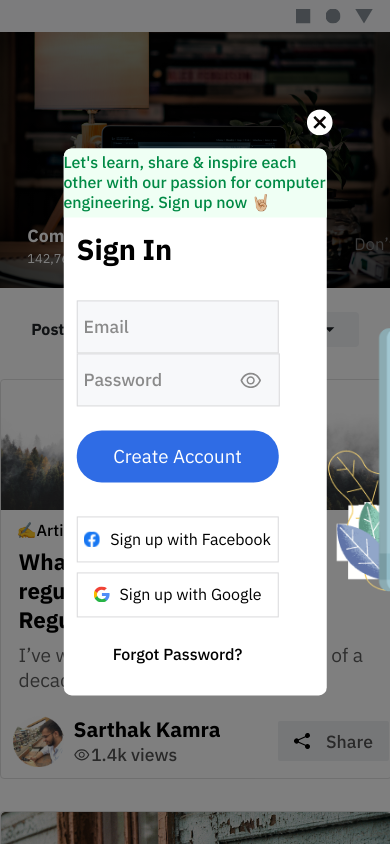
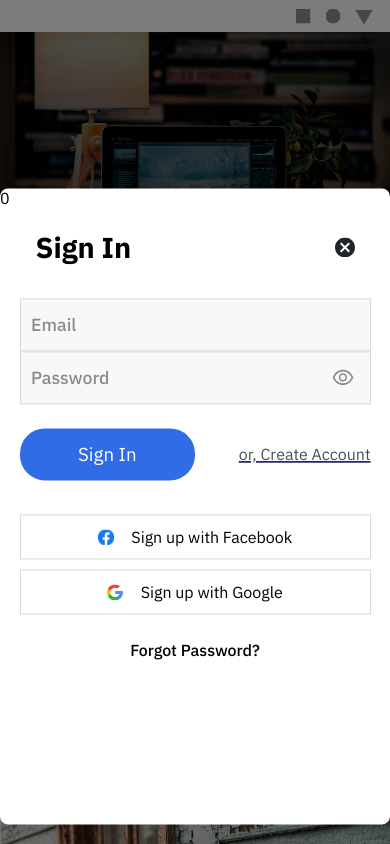
Before and after one commit to sarthakagarwal882/ATG_WORLD, a React (Vite) app: page /login in a window 390 px wide. Shown: the top 844 px of the page. Built offline with nearby package versions, Linux system fonts and the light colour scheme.

Commit message:
login register page responsive

```diff
--- a/src/components/Card.jsx
+++ b/src/components/Card.jsx
@@ -79,7 +79,7 @@ const Card = (props) => {
 
             {
                 (genInfoCount > 0) ?
-                    <div className='card-gen-info' style={{ width: (genInfoCount) * (viewport ? 40 : 30) + '%' }}>
+                    <div className='card-gen-info' style={{ width: (genInfoCount) * (genInfoCount === 2 ? 40 : (viewport ? 40 : 30)) + '%' }}>
                         {(company) ? <p><TbBriefcase2 />{company}</p> : null}
                         {(date) ? <p><span className='gen-info-calendar'></span>{date}</p> : null}
                         {(location) ? <p><MdOutlineLocationOn />{location}</p> : null}
--- a/src/components/Login.jsx
+++ b/src/components/Login.jsx
@@ -4,13 +4,13 @@ import { AiOutlineEyeInvisible, AiOutlineEye } from 'react-icons/ai'
 import { Link } from 'react-router-dom'
 import './LoginStyles.css'
 const Login = () => {
-    const [viewport, setViewport] = useState(true)
+    const [viewport, setViewport] = useState(window.innerWidth <= 1000 ? true : false)
     const [passShow, setPassShow] = useState({ type: 'password' })
     const handleViewport = () => {
         if ((window.innerWidth) <= 1000)
+            setViewport(true)
+        else
             setViewport(false)
-        else
-            setViewport(true)
     }
 
     const handlePassShow = (type) => {
@@ -25,25 +25,34 @@ const Login = () => {
 
     return (
         <div className='overlay-dark'>
-            <div className='login-wrapper'>
+            <div className='login-wrapper translate-back'>
+                {
+                    (!viewport) &&
                     <Link to={'/'}>
                         <img src="/assets/close.svg" className='login-close' alt="" />
                     </Link>
+                }
 
                 <div className='login'>
-                    {viewport ?
+                    {!viewport &
                         <div className='login-notification' >
                             <p>Let's learn, share & inspire each other with our passion for computer engineering. Sign up now 🤘🏼</p>
                         </div>
-                        :
-                        null
                     }
 
                     <div className='login-main'>
 
                         <div className='login-form'>
 
+                            {
+                                (viewport) ?
+                                    <div className='sign-in-mobile-header'>
                                         <h2>Sign In</h2>
+                                        <img src="/assets/close-mobile.svg" alt="" />
+                                    </div>
+                                    :
+                                    <h2>Sign In</h2>
+                            }
 
                             <form onSubmit={hnadleFormSubmit}>
 
@@ -52,7 +61,16 @@ const Login = () => {
                                     <input placeholder='Password' type={passShow.type} />
                                     {(passShow.type === 'password') ? <AiOutlineEye onClick={() => { handlePassShow('text') }} /> : <AiOutlineEyeInvisible onClick={() => { handlePassShow('password') }} />}
                                 </div>
-                                <button type='submit'>Create Account</button>
+                                {
+                                    (viewport) ?
+                                        <div className='sign-in-mobile-btn'>
+                                            <button type='submit'>Sign In</button>
+                                            <Link to={'/register'}>
+                                            <p>or, Create Account</p>
+                                            </Link>
+                                        </div> :
+                                        <button type='submit'>Sign In</button>
+                                }
                             </form>
 
                             <div className='login-third-party'>
@@ -63,8 +81,9 @@ const Login = () => {
 
                         </div>
 
+                        {(!viewport) &&
+
                             <div className='login-more'>
-
                                 <div>
                                     <Link to={'/register'}>
                                         <p>Don’t have an account yet? <span>Create new for free!</span></p>
@@ -74,6 +93,7 @@ const Login = () => {
                                 <img src="/assets/authentication.png" alt="" />
 
                             </div>
+                        }
 
                     </div>
                 </div >
--- a/src/components/LoginStyles.css
+++ b/src/components/LoginStyles.css
@@ -131,7 +131,7 @@
 }
 
 .login-form .forgot-pass{
-    margin: auto;
+    margin: 1rem auto;
     color: #000000;
     font-weight: 500;
     cursor: pointer;
@@ -185,3 +185,51 @@
     transform: scale(0.9);
     margin: 1.8rem 1rem 0 0;
 }
+
+.sign-in-mobile-header{
+    display: flex;
+    flex-direction: row;
+    justify-content: space-between;
+    align-items: center;
+    padding: 0 1rem;
+}
+
+.sign-in-mobile-btn{
+    display: flex;
+    align-items: center;
+    justify-content: space-between;
+}
+.sign-in-mobile-btn button{
+    width: 50% !important;
+}
+.sign-in-mobile-btn p{
+    color: #495057;
+    text-decoration: underline solid black;
+}
+
+@media only screen and (max-width:800px) {
+    .login-wrapper{
+        background-color: transparent;
+        padding: 3rem 0;
+        position: absolute;
+        width: 100%;
+        /* top: 50%; */
+        bottom: 0;
+        left: 50%;
+        transform: translate(-50%, -500%);
+        border-radius: 8px;
+        display: flex;
+        justify-content: center;
+        align-items: center;
+
+    }
+    .translate-back{
+        transform: translate(-50%,-30%);
+    }
+    .login {
+        width: 100%;
+        background-color: #ffffff;
+        border-radius: 8px;
+        padding: 0 0 8rem 0;
+    }
+}
--- a/src/components/Navbar.jsx
+++ b/src/components/Navbar.jsx
@@ -45,7 +45,11 @@ const Navbar = () => {
             :
             <div className="navbar-mobile">
                 <div>
-                    <img src="/assets/square.svg" alt="" /><img src="/assets/circle.svg" alt="" /><img src="/assets/triangle.svg" alt="" />
+                    <img src="/assets/square.svg" alt="" />
+                    <img src="/assets/circle.svg" alt="" />
+                    <Link to={'/register'}>
+                    <img src="/assets/triangle.svg" alt="" />
+                    </Link>
                 </div>
             </div>
     )
--- a/src/components/Register.jsx
+++ b/src/components/Register.jsx
@@ -4,13 +4,13 @@ import { AiOutlineEyeInvisible, AiOutlineEye } from 'react-icons/ai'
 import { Link } from 'react-router-dom'
 import './RegisterStyles.css'
 const Register = () => {
-    const [viewport, setViewport] = useState(true)
+    const [viewport, setViewport] = useState(window.innerWidth <= 1000 ? true : false)
     const [passShow, setPassShow] = useState({ typePass: 'password', typeCPass: 'password' })
     const handleViewport = () => {
         if ((window.innerWidth) <= 1000)
+            setViewport(true)
+        else
             setViewport(false)
-        else
-            setViewport(true)
     }
 
     const handlePassShow = (type, object) => {
@@ -28,25 +28,32 @@ const Register = () => {
 
     return (
         <div className='overlay-dark'>
-            <div className='register-wrapper'>
-                <Link to={'/'}>
+            <div className='register-wrapper translate-back'>
+                {(!viewport) &&
+                    < Link to={'/'}>
                         <img src="/assets/close.svg" className='register-close' alt="" />
                     </Link>
+                }
 
                 <div className='register'>
-                    {viewport ?
+                    {(!viewport) &&
                         <div className='register-notification' >
                             <p>Let's learn, share & inspire each other with our passion for computer engineering. Sign up now 🤘🏼</p>
                         </div>
-                        :
-                        null
                     }
 
                     <div className='register-main'>
 
                         <div className='register-form'>
-
+                            {viewport ?
+                                < div className='reg-form-heading-mobile'>
                                     <h2>Create Account</h2>
+                                    < Link to={'/'}>
+                                        <img src="/assets/close-mobile.svg" className='register-close-mobile' alt="" />
+                                    </Link>
+                                </div> :
+                                <h2>Create Account</h2>
+                            }
 
                             <form onSubmit={hnadleFormSubmit}>
                                 <div className='inp-dual'>
@@ -62,16 +69,28 @@ const Register = () => {
                                     <input placeholder='Confirm Password' type={passShow.typeCPass} />
                                     {(passShow.typeCPass === 'password') ? <AiOutlineEye onClick={() => { handlePassShow('text', 'cpass') }} /> : <AiOutlineEyeInvisible onClick={() => { handlePassShow('password', 'cpass') }} />}
                                 </div>
+                                {
+                                    (viewport) ? <div className='reg-submit-mobile'>
                                         <button type='submit'>Create Account</button>
+                                        <Link to={'/login'}>
+                                        <p>or, Sign In</p>
+                                        </Link>
+                                    </div>
+                                        :
+                                        <button type='submit'>Create Account</button>
+
+                                }
                             </form>
 
                             <div className='register-third-party'>
                                 <div><img src="/assets/facebook-logo.svg" alt="" /> <p>Sign up with Facebook</p></div>
                                 <div><img src="/assets/google-logo.svg" alt="" /><p>Sign up with Google</p></div>
                             </div>
+                            <p className='terms-mobile'>By signing up, you agree to our Terms & conditions, Privacy policy</p>
 
                         </div>
-
+                        {
+                            (!viewport) &&
                             <div className='register-more'>
 
                                 <div>
@@ -85,6 +104,7 @@ const Register = () => {
                                 <p className='terms-conditions'>By signing up, you agree to our Terms & conditions, Privacy policy</p>
 
                             </div>
+                        }
 
                     </div>
                 </div >
--- a/src/components/RegisterStyles.css
+++ b/src/components/RegisterStyles.css
@@ -139,6 +139,7 @@
 
 .register-third-party {
     width: 100%;
+    cursor: pointer;
 }
 
 .register-third-party div {
@@ -189,3 +190,59 @@
     margin: 0.4rem 0;
     font-size: 0.8rem;
 }
+
+.reg-form-heading-mobile
+{
+    display: flex;
+    flex-direction: row;
+    justify-content: space-between;
+    align-items: center;
+}
+.reg-form-heading-mobile a{
+    display: flex;
+    justify-content: center;
+    align-items: center;
+}
+.terms-mobile{
+    width: 70%;
+    margin: 1rem auto;
+    text-align: center;
+}
+.reg-submit-mobile{
+    display: flex;
+    flex-direction: row;
+    justify-content: space-around;
+    align-items: center;
+}
+.reg-submit-mobile button{
+    width: 50% !important;
+}
+.reg-submit-mobile p{
+    color: #495057;
+    text-decoration: underline solid #000000;
+}
+@media only screen and (max-width:800px) {
+    .register {
+        width: 100%;
+        background-color: #ffffff;
+        border-radius: 8px;
+    }
+    .register-wrapper{
+        background-color: transparent;
+        padding: 3rem 0;
+        position: absolute;
+        width: 100%;
+        /* top: 50%; */
+        /* left: 50%; */
+        transform: translate(-50%, -2000%);
+        bottom: 0;
+        border-radius: 8px;
+        display: flex;
+        justify-content: center;
+        align-items: center;
+        transition: 0.3s ease-in-out;
+    }
+    .translate-back{
+        transform: translate(-50%,-25%);
+    }
+}
```
Also changed, not shown: public/assets/close-mobile.svg (added). Lines whose indentation alone changed are shown as unchanged.
